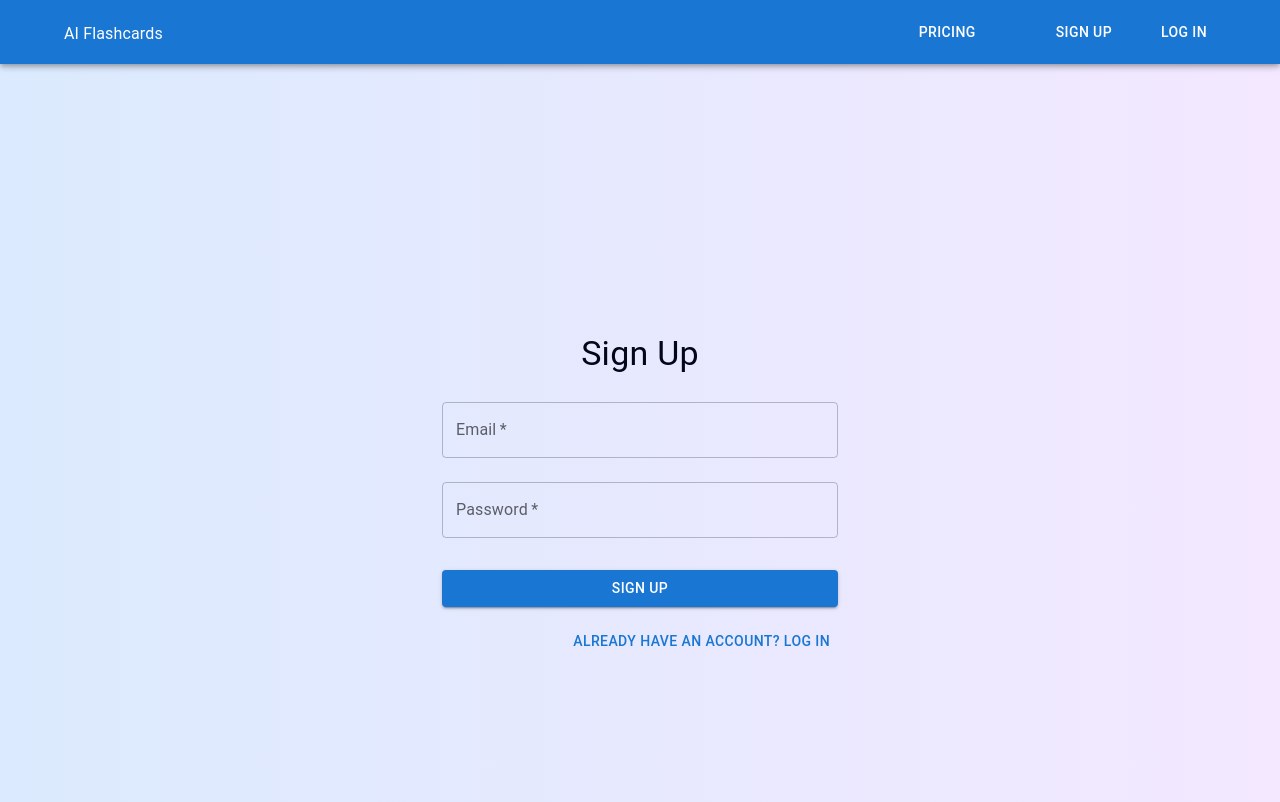
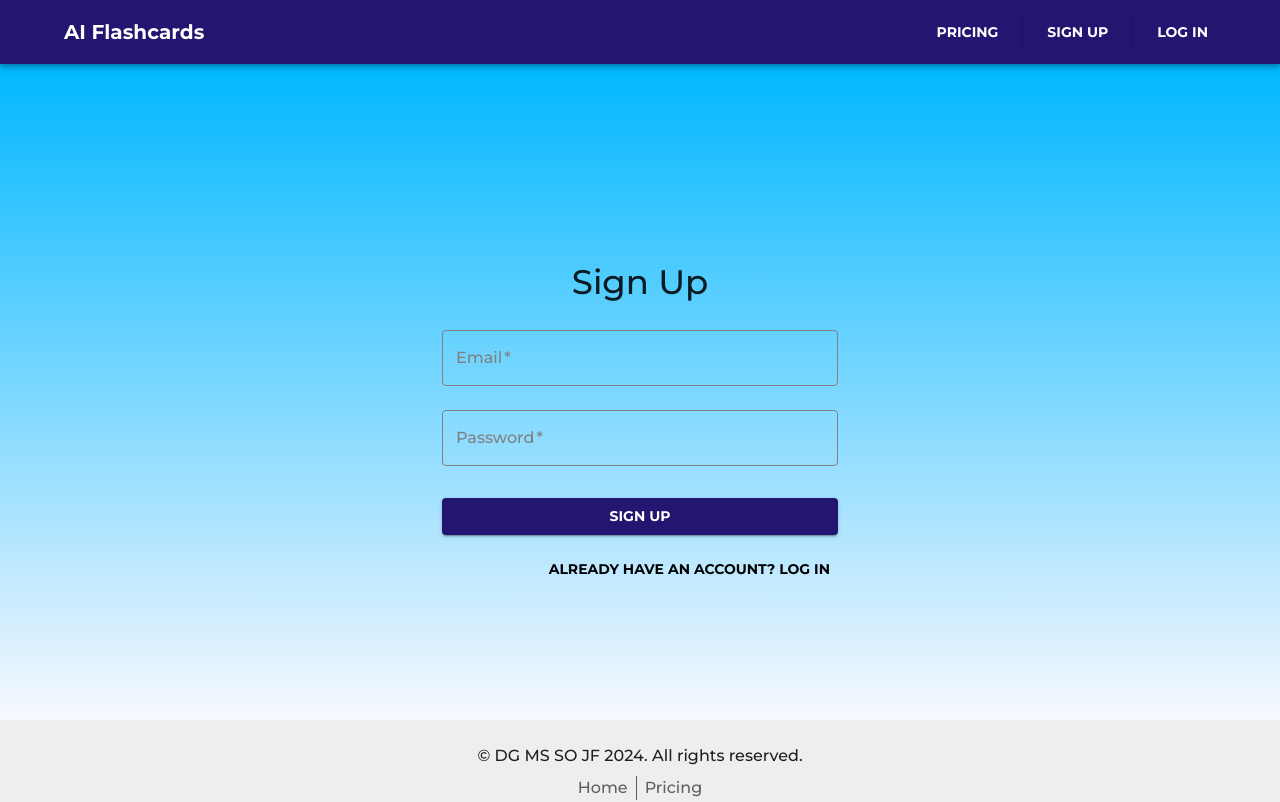
Before and after one commit to smile101603/ai-flashcards, a Next.js app: page /signup in a window 1280 px wide. Shown: the top 802 px of the page. Built offline with nearby package versions, Linux system fonts and the light colour scheme; no server answers.

Commit message:
added a global theme/font for the application when using mui components, made the styling more consistent | chore: fixed hydration error that kept coming up

```diff
--- a/app/globals.css
+++ b/app/globals.css
@@ -65,5 +65,6 @@
   }
   body {
     @apply bg-background text-foreground;
+    font-family: Montserrat, sans-serif;
   }
 }
--- a/app/layout.js
+++ b/app/layout.js
@@ -1,24 +1,25 @@
-import { Inter } from "next/font/google";
-import "./globals.css";
-import Header from "@/components/ui/header";
-import Footer from "@/components/ui/footer";
-
-const inter = Inter({ subsets: ["latin"] });
+// app/layout.js
+import './globals.css'; // Import global styles
+import Header from '@/components/ui/header';
+import Footer from '@/components/ui/footer';
+import AppThemeProvider from './theme-provider';
 
 export const metadata = {
-  title: "Create Next App",
-  description: "Generated by create next app",
+  title: 'Create Next App',
+  description: 'Generated by create next app',
 };
 
 export default function RootLayout({ children }) {
   return (
     <html lang="en">
-      <body className={inter.className}>
-      <Header />
-      <main className="min-h-screen bg-gradient-to-r from-blue-100 to-purple-100 flex items-center justify-center">
-      {children}
-      </main>
-      <Footer />
+      <body>
+        <AppThemeProvider>
+          <Header />
+          <main className="min-h-[82vh] max-h-[84vh] bg-gradient-to-b from-[#00b7ff] to-[#f8f8ff] flex items-center justify-center">
+            {children}
+          </main>
+          <Footer />
+        </AppThemeProvider>
       </body>
     </html>
   );
--- a/app/page.js
+++ b/app/page.js
@@ -5,9 +5,17 @@ import { Card, CardHeader, CardContent, CardFooter } from '@/components/ui/card'
 import SlightFlip from '@/components/magicui/flip-text';
 import { useEffect, useState } from "react";
 import BlurIn from "@/components/magicui/blur-in";
+// Import Montserrat font from next/font/google
+import { Montserrat } from 'next/font/google';
+
+// Create a Montserrat font instance with specified weights
+const montserrat = Montserrat({
+  weights: [400, 500, 700, 900],
+  subsets: ['latin'],
+});
 
 export default function Home() {
-  const taglines = ["Effortless Learning", "AI-Powered Flashcards"];
+  const taglines = ["Effortless Learning", "AI-Powered Flashcards" , "Ace Your Next Exam"];
   const [currentTaglineIndex, setCurrentTaglineIndex] = useState(0);
 
   useEffect(() => {
@@ -21,18 +29,18 @@ export default function Home() {
   }, [currentTaglineIndex]);
 
   return (
-    <div className="container mx-auto text-center">
+    <div className={`container mx-auto text-center ${montserrat.className}`}>
       <BlurIn word="AI Flashcards" />
       <SlightFlip
         key={currentTaglineIndex}
         className="text-4xl font-bold text-blue-600"
         word={taglines[currentTaglineIndex]}
       />
-      <p className="text-xl text-gray-700 mb-8 mt-4">
+      <p className="text-xl text-gray-700 mb-8 mt-4 font-light">
         Revolutionize your study routine with AI-generated flashcards.
       </p>
-      <Button className="mb-12" size="lg" variant="outlined">
-        Create Your Flashcards
+      <Button className="mb-12 font-medium" size="large" variant="outlined" sx={ { color: "black" } }>
+        Create Your Flashcards Now
       </Button>
       <div className="grid grid-cols-1 md:grid-cols-3 gap-8">
         <Card className="bg-white shadow-lg transform transition-transform duration-300 hover:scale-110">
@@ -40,10 +48,10 @@ export default function Home() {
             <h2 className="text-2xl font-semibold text-blue-600">AI-Powered Creation</h2>
           </CardHeader>
           <CardContent>
-            <p>Generate comprehensive flashcards from your notes or textbooks using advanced AI technology.</p>
+            <p className="font-light">Generate comprehensive flashcards from your notes or textbooks using advanced AI technology.</p>
           </CardContent>
           <CardFooter className="flex justify-center py-4">
-            <Button variant="link">See How It Works</Button>
+            <Button variant="link" className="font-medium">See How It Works</Button>
           </CardFooter>
         </Card>
         <Card className="bg-white shadow-lg transform transition-transform duration-300 hover:scale-110">
@@ -51,21 +59,21 @@ export default function Home() {
             <h2 className="text-2xl font-semibold text-blue-600">Exam Prep</h2>
           </CardHeader>
           <CardContent>
-            <p>Excellent for studying for big exams through quick, targeted review of key concepts via digital flashcards.</p>
+            <p className="font-light">Excellent for studying for big exams through quick, targeted review of key concepts via digital flashcards.</p>
           </CardContent>
           <CardFooter className="flex justify-center py-4">
-            <Button variant="link">Explore Features</Button>
+            <Button variant="link" className="font-medium">Explore Features</Button>
           </CardFooter>
         </Card>
         <Card className="bg-white shadow-lg transform transition-transform duration-300 hover:scale-110">
           <CardHeader>
-            <h2 className="text-2xl font-semibold text-blue-600">Study Anywhere</h2>
+            <h2 className="text-2xl font-semibold text-blue-600 font-medium">Study Anywhere</h2>
           </CardHeader>
           <CardContent>
-            <p>Access your AI-generated flashcards on any device, anytime, anywhere.</p>
+            <p className="font-light">Access your AI-generated flashcards on any device, anytime, anywhere.</p>
           </CardContent>
           <CardFooter className="flex justify-center py-4">
-            <Button variant="link">Try It Free</Button>
+            <Button variant="link" className="font-medium">Try It Free</Button>
           </CardFooter>
         </Card>
       </div>
--- a/app/signup/page.js
+++ b/app/signup/page.js
@@ -1,7 +1,7 @@
 "use client";
 import React, { useState } from 'react';
 import { TextField, Button, Container, Typography, Box, Grid } from '@mui/material';
-import { getAuth, createUserWithEmailAndPassword } from "firebase/auth";
+import { createUserWithEmailAndPassword } from "firebase/auth";
 import { auth } from '../firebase'; // Ensure correct import path
 
 const Signup = () => {
@@ -40,6 +40,28 @@ const Signup = () => {
             value={email}
             onChange={(e) => setEmail(e.target.value)}
             required
+            sx={{
+              '& .MuiInputBase-input': {
+                color: 'black', // Text color
+              },
+              '& .MuiOutlinedInput-root': {
+                '& fieldset': {
+                  borderColor: 'gray', // Default border color
+                },
+                '&:hover fieldset': {
+                  borderColor: 'white', // Border color on hover
+                },
+                '&.Mui-focused fieldset': {
+                  borderColor: 'white', // Border color when focused
+                },
+              },
+              '& .MuiInputLabel-root': {
+                color: 'gray', // Label color when not focused
+              },
+              '& .MuiInputLabel-root.Mui-focused': {
+                color: 'white', // Label color when focused
+              },
+            }}
           />
           <TextField
             fullWidth
@@ -50,20 +72,41 @@ const Signup = () => {
             value={password}
             onChange={(e) => setPassword(e.target.value)}
             required
+            sx={{
+              '& .MuiInputBase-input': {
+                color: 'black', // Text color
+              },
+              '& .MuiOutlinedInput-root': {
+                '& fieldset': {
+                  borderColor: 'gray', // Default border color
+                },
+                '&:hover fieldset': {
+                  borderColor: 'white', // Border color on hover
+                },
+                '&.Mui-focused fieldset': {
+                  borderColor: 'white', // Border color when focused
+                },
+              },
+              '& .MuiInputLabel-root': {
+                color: 'gray', // Label color when not focused
+              },
+              '& .MuiInputLabel-root.Mui-focused': {
+                color: 'white', // Label color when focused
+              },
+            }}
           />
           <Button
             type="submit"
             fullWidth
             variant="contained"
-            color="primary"
-            sx={{ mt: 3, mb: 2 }}
+            sx={{ mt: 3, mb: 2, backgroundColor: "#241571" }}
           >
             Sign Up
           </Button>
         </form>
         <Grid container justifyContent="flex-end">
           <Grid item>
-            <Button href="/login" variant="text">
+            <Button href="/login" variant="text" sx={{ color: "black" }}>
               Already have an account? Log in
             </Button>
           </Grid>
--- /dev/null
+++ b/app/theme-provider.js
@@ -0,0 +1,49 @@
+// components/ThemeProvider.js
+'use client'; // Ensures this component is rendered on the client side
+
+import { Montserrat } from 'next/font/google';
+import { ThemeProvider, createTheme } from '@mui/material/styles';
+import CssBaseline from '@mui/material/CssBaseline';
+
+// Create Montserrat font instance
+const montserrat = Montserrat({
+  weights: [400, 500, 700, 900],
+  subsets: ['latin'],
+});
+
+// Create MUI theme with Montserrat
+const theme = createTheme({
+  typography: {
+    fontFamily: montserrat.style.fontFamily,
+    fontWeightLight: 400,
+    fontWeightRegular: 500,
+    fontWeightMedium: 700,
+    fontWeightBold: 900,
+  },
+  components: {
+    MuiTypography: {
+      styleOverrides: {
+        root: {
+          fontFamily: montserrat.style.fontFamily,
+        },
+      },
+    },
+    MuiButton: {
+      styleOverrides: {
+        root: {
+          fontFamily: montserrat.style.fontFamily,
+        },
+      },
+    },
+    // Add more component styles here if needed
+  },
+});
+
+export default function AppThemeProvider({ children }) {
+  return (
+    <ThemeProvider theme={theme}>
+      <CssBaseline />
+      {children}
+    </ThemeProvider>
+  );
+}
--- a/components/ui/footer.jsx
+++ b/components/ui/footer.jsx
@@ -1,6 +1,6 @@
 "use client";
 import React from 'react';
-import { Container, Typography, Box, Link as MuiLink } from '@mui/material';
+import { Container, Typography, Box, Divider } from '@mui/material';
 import Link from 'next/link'; // Import Next.js Link component
 import { useTheme } from '@mui/material/styles'; // Import useTheme hook
 
@@ -20,26 +20,22 @@ const Footer = () => {
         px: 2,
         mt: 'auto',
         backgroundColor: backgroundColor,
-        textAlign: 'center', // Center align the text
+        textAlign: 'center',
       }}
     >
       <Container maxWidth="sm">
         <Typography variant="body1" sx={{ mb: 1 }}>
           &copy; DG MS SO JF 2024. All rights reserved.
         </Typography>
-        <Typography variant="body2" color="text.secondary">
-          <Link href="/" passHref>
-            <MuiLink color="inherit">Home</MuiLink>
-          </Link>{' '}
-          |{' '}
-          <Link href="/about" passHref>
-            <MuiLink color="inherit">About</MuiLink>
-          </Link>{' '}
-          |{' '}
-          <Link href="/contact" passHref>
-            <MuiLink color="inherit">Contact</MuiLink>
+        <Box sx={{ display: 'flex', justifyContent: 'center', alignItems: 'center' }}>
+          <Link href="/" style={{ color: theme.palette.text.secondary, textDecoration: 'none', margin: '0 8px' }}>
+            Home
           </Link>
-        </Typography>
+          <Divider orientation="vertical" flexItem sx={{ borderColor: theme.palette.text.secondary }} />
+          <Link href="/pricing" style={{ color: theme.palette.text.secondary, textDecoration: 'none', margin: '0 8px' }}>
+            Pricing
+          </Link>
+        </Box>
       </Container>
     </Box>
   );
--- a/components/ui/header.jsx
+++ b/components/ui/header.jsx
@@ -1,21 +1,17 @@
-"use client"; // Ensure this is at the top to make the component a Client Component
+"use client";
 
-import React, { useEffect, useState } from 'react';
-import { AppBar, Toolbar, Typography, Button, Container } from '@mui/material';
-import Link from 'next/link';
-import { getAuth, onAuthStateChanged, signOut } from 'firebase/auth';
-import { auth } from '../../app/firebase'; // Adjust the path to firebase.js as needed
+import React, { useEffect, useState } from "react";
+import { AppBar, Toolbar, Typography, Button, Container, Divider } from "@mui/material";
+import Link from "next/link";
+import { onAuthStateChanged, signOut } from "firebase/auth";
+import { auth } from "../../app/firebase"; // Adjust the path to firebase.js as needed
 
 const Header = () => {
   const [user, setUser] = useState(null);
 
   useEffect(() => {
     const unsubscribe = onAuthStateChanged(auth, (currentUser) => {
-      if (currentUser) {
-        setUser(currentUser);
-      } else {
-        setUser(null);
-      }
+      setUser(currentUser || null);
     });
 
     return () => unsubscribe();
@@ -24,67 +20,67 @@ const Header = () => {
   const handleLogout = async () => {
     try {
       await signOut(auth);
-      setUser(null); // Clear the user state after logout
+      setUser(null);
     } catch (error) {
       console.error("Failed to log out:", error);
     }
   };
 
   return (
-    <AppBar position="sticky">
+    <AppBar sx={{backgroundColor: "#241571"}} position="sticky">
       <Toolbar>
-        <Container maxWidth="lg" sx={{ display: 'flex', justifyContent: 'space-between', alignItems: 'center' }}>
+        <Container
+          maxWidth="lg"
+          sx={{
+            display: "flex",
+            justifyContent: "space-between",
+            alignItems: "center",
+          }}
+        >
           <Typography variant="h6" component="div">
-            <Link href="/" passHref>
-              <Typography
-                component="a"
-                sx={{ color: 'inherit', textDecoration: 'none' }}
-              >
+            <Link href="/" style={{ color: "inherit", textDecoration: "none" }}>
               AI Flashcards
-              </Typography>
             </Link>
           </Typography>
-          <div>
+          <div style={{ display: 'flex', alignItems: 'center' }}>
+            <Link href="/pricing" passHref>
               <Button
                 color="inherit"
-              component={Link}
-              href="/pricing"
-              sx={{ color: 'inherit', textDecoration: 'none', mx: 4 }}
+                sx={{ color: "inherit", textDecoration: "none" }}
               >
                 Pricing
               </Button>
+            </Link>
+            <Divider orientation="vertical" flexItem sx={{ mx: 2 }} />
             {!user ? (
               <>
+                <Link href="/signup" passHref>
                   <Button
                     color="inherit"
-                  component={Link}
-                  href="/signup"
-                  sx={{ color: 'inherit', textDecoration: 'none', mx: 4 }}
+                    sx={{ color: "inherit", textDecoration: "none" }}
                   >
                     Sign Up
                   </Button>
+                </Link>
+                <Divider orientation="vertical" flexItem sx={{ mx: 2 }} />
+                <Link href="/login" passHref>
                   <Button
                     color="inherit"
-                  component={Link}
-                  href="/login"
-                  sx={{ color: 'inherit', textDecoration: 'none' }}
+                    sx={{ color: "inherit", textDecoration: "none" }}
                   >
                     Log In
                   </Button>
+                </Link>
               </>
             ) : (
               <>
-                <Typography
-                  variant="body1"
-                  component="span"
-                  sx={{ mx: 4 }}
-                >
+                <Typography variant="body1" component="span" sx={{ mx: 2 }}>
                   Welcome, {user.email}
                 </Typography>
                 <Button
                   color="inherit"
                   onClick={handleLogout}
-                  sx={{ color: 'inherit', textDecoration: 'none' }}
+                  sx={{ color: "inherit", textDecoration: "none" }}
                 >
                   Log Out
                 </Button>
```
Also changed, not shown: app/login/page.js (+46 -3 lines), app/pricing/page.js (+15 -15 lines), firebase.js (deleted, +0 -17 lines). Lines whose indentation alone changed are shown as unchanged.
